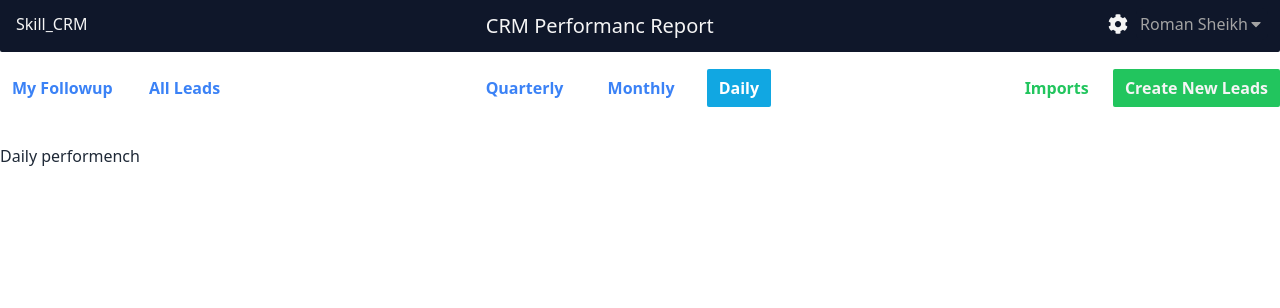
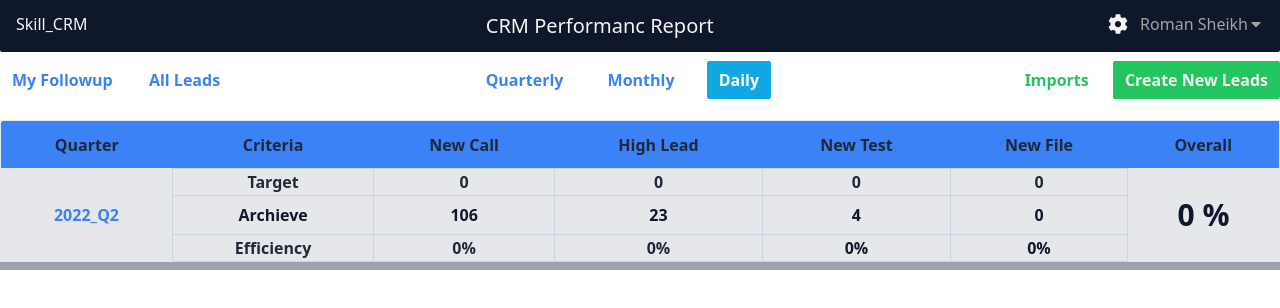
Before and after one commit to RomanSheikh99/crm-fronEnd, a React (Vite) app: page /performench/daily in a window 1280 px wide. Shown: the top 308 px of the page. Built offline with nearby package versions, Linux system fonts and the light colour scheme.

Commit message:
added quarterly,monthly,daily perform table and perform my followup route create

```diff
--- a/src/components/Layout/PerformLayout.jsx
+++ b/src/components/Layout/PerformLayout.jsx
@@ -1,7 +1,7 @@
 
 import PerformHeader from "../Shared/PerformHeader";
 
-const AdminLayout = ({ children }) => {
+const PerformLayout = ({ children }) => {
     return (
         <div>
             <div className='w-full '>
@@ -12,4 +12,4 @@ const AdminLayout = ({ children }) => {
     );
 };
 
-export default AdminLayout;
+export default PerformLayout;
--- a/src/components/Pages/DailyPerform.jsx
+++ b/src/components/Pages/DailyPerform.jsx
@@ -1,11 +1,12 @@
 import React from 'react';
 import PerformLayout from '../Layout/PerformLayout';
+import PerformDataTable from '../Shared/PerformDataTable';
 
 const DailyPerform = () => {
     return (
         <PerformLayout>
             <div>
-                <h2> Daily performench</h2>
+                <PerformDataTable/>
             </div>
         </PerformLayout>
     );
--- a/src/components/Pages/MonthlyPerform.jsx
+++ b/src/components/Pages/MonthlyPerform.jsx
@@ -1,11 +1,12 @@
 import React from 'react';
 import PerformLayout from '../Layout/PerformLayout';
+import PerformDataTable from '../Shared/PerformDataTable';
 
 const MonthlyPerform = () => {
     return (
         <PerformLayout>
             <div>
-                <h2> Monthly performench</h2>
+                <PerformDataTable />
             </div>
         </PerformLayout>
     );
--- a/src/components/Pages/QuarterlyPerform.jsx
+++ b/src/components/Pages/QuarterlyPerform.jsx
@@ -1,11 +1,12 @@
 import React from 'react';
 import PerformLayout from '../Layout/PerformLayout';
+import PerformDataTable from '../Shared/PerformDataTable';
 
 const QuarterlyPerform = () => {
     return (
         <PerformLayout>
             <div>
-                <h2> Quarterly performench</h2>
+                <PerformDataTable />
             </div>
         </PerformLayout>
     );
--- /dev/null
+++ b/src/components/Shared/PerformDataTable.jsx
@@ -0,0 +1,60 @@
+import React from 'react';
+
+const PerformDataTable = () => {
+    return (
+        <div className='w-full mx-auto mt-5 '>
+
+          <table className=" w-full  ">
+            {/* head*/}
+            <thead className='text-center'>
+              <tr className='border h-12'>
+                <th className='bg-blue-500 rounded-tl-sm rounded-bl-sm  font-extrabold '> Quarter</th>
+                <th className='bg-blue-500   font-extrabold '> Criteria</th>
+                <th className='bg-blue-500   font-extrabold '> New Call </th>
+                <th className='bg-blue-500   font-extrabold '> High Lead</th>
+                <th className='bg-blue-500   font-extrabold '> New Test </th>
+                <th className='bg-blue-500   font-extrabold '> New File </th>
+                <th className='bg-blue-500 rounded-tr-sm rounded-br-sm font-extrabold '> Overall </th>
+              </tr>
+            </thead>
+            <tbody className='border font-semibold  text-center  '>
+              {/* row 1 */}
+                <tr className='h-1 bg-gray-200 border-none '>
+                <th className='h-1 bg-gray-200 border-none'>  </th>
+                <td className='h-1 bg-gray-200 border border-slate-300'> Target</td>
+                <td className='h-1 bg-gray-200 border border-slate-300'> 0 </td>
+                <td className='h-1 bg-gray-200 border border-slate-300'> 0 </td>
+                <td className='h-1 bg-gray-200 border border-slate-300'> 0 </td>
+                <td className='h-1 bg-gray-200 border border-slate-300'> 0 </td>
+                <td className='h-1 bg-gray-200 border-none'> </td>
+              </tr >
+              {/* row 2 */}
+              <tr className="  bg-gray-200  font-semibold">
+                <th className='bg-gray-200 text-blue-500 border-none'>2022_Q2</th>
+                <td className='text-slate-900 border border-slate-300'> Archieve </td>
+                <td className='text-slate-900 border border-slate-300'> 106 </td>
+                <td className='text-slate-900 border border-slate-300'> 23 </td>
+                <td className='text-slate-900 border border-slate-300'> 4 </td>
+                <td className='text-slate-900 border border-slate-300'> 0 </td>
+                <td className='bg-gray-200 text-slate-900 border-none text-3xl'>0 % </td>
+              </tr>
+              {/* row 3 */}
+              <tr className='border'>
+                <th className=' bg-gray-200 border border-r-slate-300 rounded-none'> </th>
+                <td className=' bg-gray-200 border border-slate-300'> Efficiency </td>
+                <td className=' bg-gray-200 border border-slate-300 '> 0%</td>
+                <td className=' bg-gray-200 border border-slate-300'> 0% </td>
+                <td className=' bg-gray-200 border border-slate-300 text-slate-900'> 0% </td>
+                <td className=' bg-gray-200 border border-slate-300 text-slate-900'> 0%  </td>
+                <td className=' bg-gray-200 border  text-slate-900 rounded-none'>  </td>
+              </tr>
+
+            </tbody>
+          </table>
+
+        <div className='w-full h-2 bg-gray-400'> </div>
+     </div>
+    );
+};
+
+export default PerformDataTable;
--- a/src/components/Shared/PerformHeader.jsx
+++ b/src/components/Shared/PerformHeader.jsx
@@ -12,9 +12,9 @@ const PerformHeader = () => {
 
 
         {/* Quarterly KPI report Navbar start  */}
-        <div className='w-full  mt-3   mx-auto rounded-sm  py-3 flex justify-between text-black font-semibold'>
+        <div className='w-full  mt-4 h-8  mx-auto rounded-sm  py-0 flex justify-between text-black font-semibold'>
           <div className='text-blue-500 left-0 '>
-              <NavLink className={' mr-2  hover:bg-blue-500 hover:text-neutral-100 p-2 px-3 rounded-sm'} to={'/homepage-dashboard/my-followup-performance'}> My Followup </NavLink>
+              <NavLink className={' mr-2  hover:bg-blue-500 hover:text-neutral-100 p-2 px-3 rounded-sm'} to={'/'}> My Followup </NavLink>
               <NavLink className={'  hover:bg-blue-500 hover:text-neutral-100 py-2 px-3 rounded-sm'} to={'/all-leads'}> All Leads </NavLink>
           </div>
           <div className='text-blue-500'>
```
Also changed, not shown: src/components/Shared/AdminDashboardSideNav.jsx (line endings or trailing spaces).
